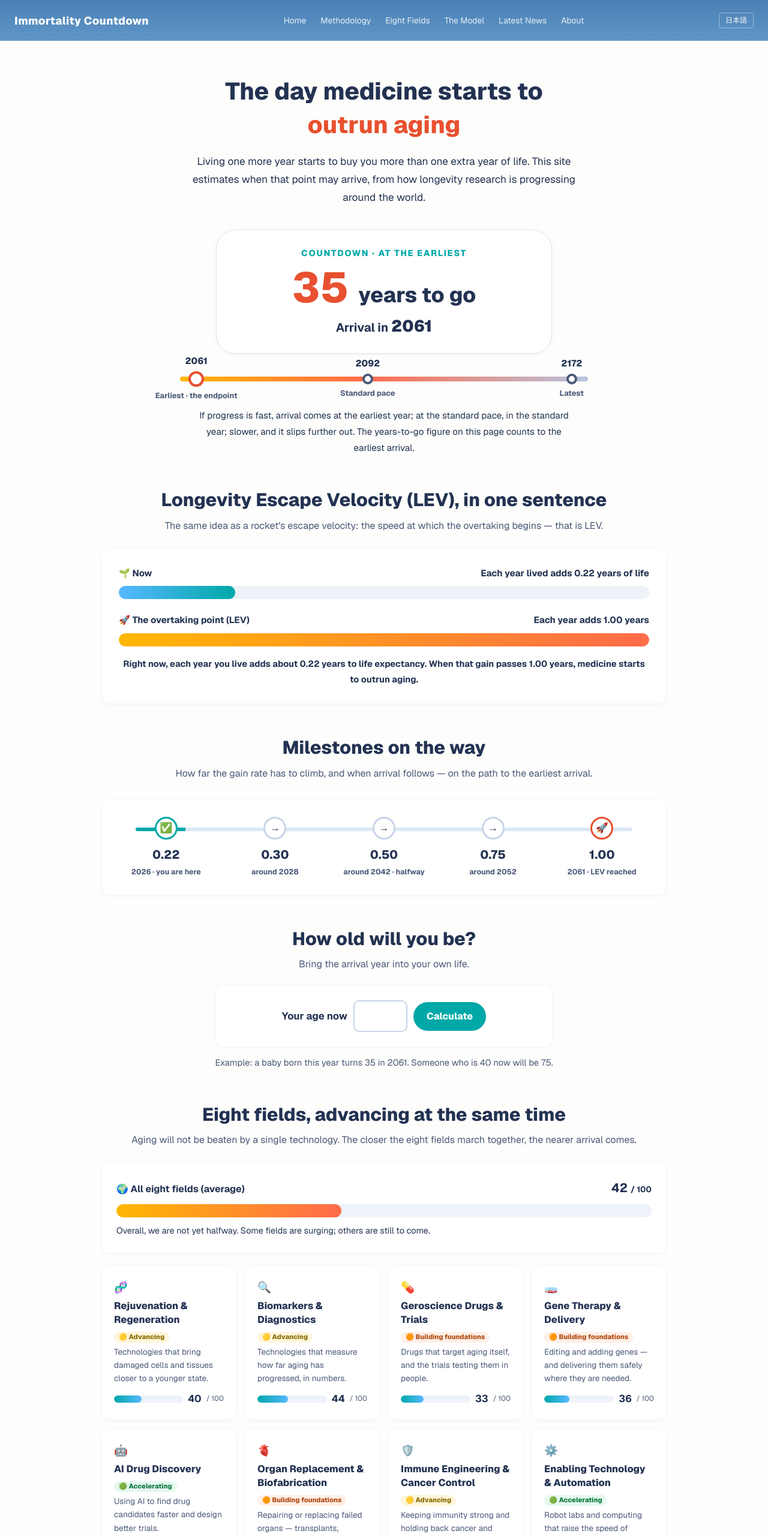
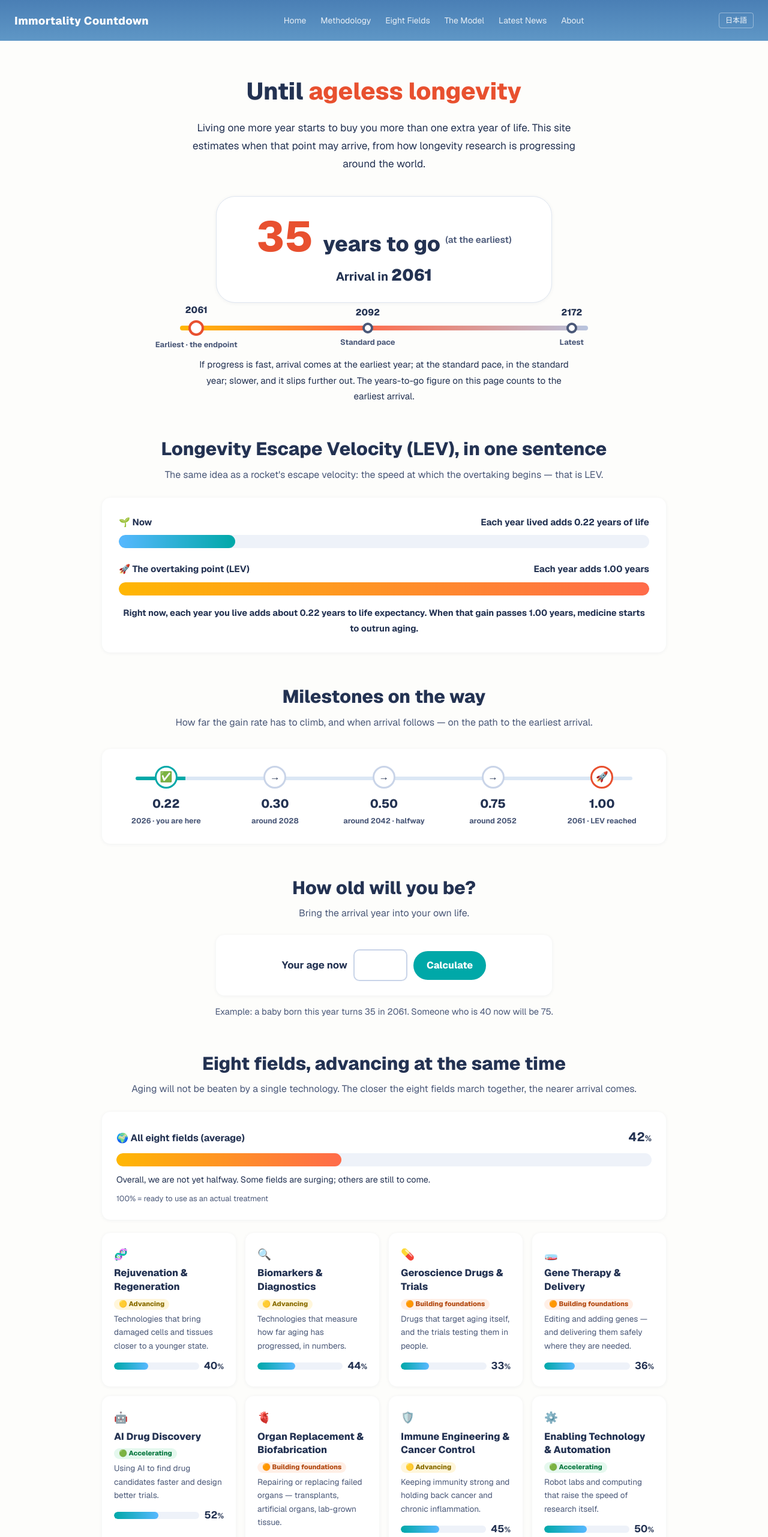
Before and after one commit to mikoshi092/immortality-countdown, a Next.js app: page / in a window 1280 px wide. Shown: the top 2563 px of the page at 60% size. Built offline with nearby package versions, Linux system fonts and the light colour scheme.

Commit message:
Hero: 'Until ageless longevity' headline, drop Countdown label, small earliest note

```diff
--- a/app/ja/page.tsx
+++ b/app/ja/page.tsx
@@ -18,7 +18,7 @@ import { listArticles } from "@/data/articles";
 import { countdown, heroEarlyYears } from "@/lib/countdown";
 import { FIELD_IDS, type FieldId } from "@/lib/fields";
 import { FIELD_LABELS_JA } from "@/lib/ja";
-import { getFieldModel, REGULATORY_READINESS } from "@/lib/model-snapshot";
+import { getFieldModel } from "@/lib/model-snapshot";
 import { FIELD_EMOJI, newsFaceArticles, toNewsRows } from "@/lib/news-rows";
 import { FOCUS_RING } from "@/lib/nav";
 import { SITE_NAME, SITE_URL } from "@/lib/site";
@@ -111,24 +111,22 @@ export default function JapaneseLandingPage() {
         {/* Hero */}
         <section className="pt-14 text-center">
           <h1 className="text-[clamp(1.7rem,5vw,2.5rem)] font-extrabold leading-[1.4]">
-            医療が、老化を
-            <br />
-            <span className="text-[#e8502f]">追い越し始める日</span>
+            不老長寿まで
           </h1>
           <p className="mx-auto mt-[18px] max-w-[640px] text-[clamp(0.98rem,2.8vw,1.08rem)]">
             1年生きるあいだに、寿命が1年以上延びるようになる——そんな地点の到来を、世界の長寿研究の進み方から見積もっています。
           </p>
 
           <div className="mx-auto mt-[38px] max-w-[560px] rounded-[32px] border border-[#dfe6f0] bg-white px-5 pb-[22px] pt-[26px] shadow-[0_1px_6px_rgba(35,50,82,0.06)]">
-            <div className="text-[0.9rem] font-extrabold tracking-[0.12em] text-[#00a8a8]">
-              カウントダウン・早ければ
-            </div>
-            <div className="mt-1 text-[clamp(2.8rem,9vw,4.4rem)] font-extrabold leading-[1.15]">
+            <div className="text-[clamp(2.8rem,9vw,4.4rem)] font-extrabold leading-[1.15]">
               あと{" "}
               <span className="text-[#e8502f]">
                 <CountUp target={heroEarlyYears} />
               </span>{" "}
               年
+              <span className="ml-2 align-middle text-[0.95rem] font-semibold text-[#4a5878]">
+                （早ければ）
+              </span>
             </div>
             <div className="text-[1.25rem] font-bold">
               <b className="text-[1.7rem]">{earlyYear}年</b> に到達
@@ -233,7 +231,8 @@ export default function JapaneseLandingPage() {
             <div className="flex flex-wrap items-baseline justify-between gap-2">
               <span className="font-bold">🌍 8分野全体の進み具合（平均）</span>
               <b className="text-[1.3rem]">
-                {averageScore} <span className="text-[0.85rem] font-bold">/ 100</span>
+                {averageScore}
+                <span className="text-[0.85rem] font-bold">%</span>
               </b>
             </div>
             <div className="mt-2 h-[22px] overflow-hidden rounded-full bg-[#eef2f9]">
@@ -245,6 +244,7 @@ export default function JapaneseLandingPage() {
             <p className="mt-[10px] text-[0.9rem]">
               全体はまだ半分に届いていません。伸びている分野と、これからの分野があります。
             </p>
+            <p className="mt-2 text-[0.8rem] text-[#4a5878]">100% = 治療として実際に使える状態</p>
           </div>
           <FieldCards fields={fieldCards} locale="ja" />
           <p className="mt-[14px] text-[0.8rem] text-[#4a5878]">
@@ -264,11 +264,7 @@ export default function JapaneseLandingPage() {
               人で試すことの安全性確認は、省くわけにはいきません。一方で、老化を治療の対象として扱う枠組みがまだ整っていないことや、更新の遅い手続きなど、科学とは別の理由の遅れもあります。この遅れは、人の手で取り除けるものです。
             </p>
             <p className="mt-4">
-              この「届けること」の準備は、いま{" "}
-              <span className="text-[2rem] font-extrabold leading-none text-[#e8502f]">
-                {REGULATORY_READINESS.score} / 100
-              </span>{" "}
-              です。
+              治療として届ける準備は、研究の進み具合に比べて、まだ入口の段階です。
             </p>
           </div>
         </section>
--- a/app/page.tsx
+++ b/app/page.tsx
@@ -17,7 +17,7 @@ import {
 import { listArticles } from "@/data/articles";
 import { countdown, heroEarlyYears } from "@/lib/countdown";
 import { FIELD_IDS, FIELD_LABELS, type FieldId } from "@/lib/fields";
-import { getFieldModel, REGULATORY_READINESS } from "@/lib/model-snapshot";
+import { getFieldModel } from "@/lib/model-snapshot";
 import { FIELD_EMOJI, newsFaceArticles, toNewsRows } from "@/lib/news-rows";
 import { FOCUS_RING } from "@/lib/nav";
 
@@ -101,9 +101,7 @@ export default function Home() {
         {/* Hero */}
         <section className="pt-14 text-center">
           <h1 className="text-[clamp(1.7rem,5vw,2.5rem)] font-extrabold leading-[1.4]">
-            The day medicine starts to
-            <br />
-            <span className="text-[#e8502f]">outrun aging</span>
+            Until <span className="text-[#e8502f]">ageless longevity</span>
           </h1>
           <p className="mx-auto mt-[18px] max-w-[640px] text-[clamp(0.98rem,2.8vw,1.08rem)]">
             Living one more year starts to buy you more than one extra year of life. This site
@@ -112,14 +110,14 @@ export default function Home() {
           </p>
 
           <div className="mx-auto mt-[38px] max-w-[560px] rounded-[32px] border border-[#dfe6f0] bg-white px-5 pb-[22px] pt-[26px] shadow-[0_1px_6px_rgba(35,50,82,0.06)]">
-            <div className="text-[0.9rem] font-extrabold tracking-[0.12em] text-[#00a8a8]">
-              COUNTDOWN · AT THE EARLIEST
-            </div>
-            <div className="mt-1 text-[clamp(2.8rem,9vw,4.4rem)] font-extrabold leading-[1.15]">
+            <div className="text-[clamp(2.8rem,9vw,4.4rem)] font-extrabold leading-[1.15]">
               <span className="text-[#e8502f]">
                 <CountUp target={heroEarlyYears} />
               </span>{" "}
               <span className="text-[clamp(1.4rem,4.5vw,2.2rem)]">years to go</span>
+              <span className="ml-2 align-middle text-[0.95rem] font-semibold text-[#4a5878]">
+                (at the earliest)
+              </span>
             </div>
             <div className="text-[1.25rem] font-bold">
               Arrival in <b className="text-[1.7rem]">{earlyYear}</b>
@@ -221,7 +219,8 @@ export default function Home() {
             <div className="flex flex-wrap items-baseline justify-between gap-2">
               <span className="font-bold">🌍 All eight fields (average)</span>
               <b className="text-[1.3rem]">
-                {averageScore} <span className="text-[0.85rem] font-bold">/ 100</span>
+                {averageScore}
+                <span className="text-[0.85rem] font-bold">%</span>
               </b>
             </div>
             <div className="mt-2 h-[22px] overflow-hidden rounded-full bg-[#eef2f9]">
@@ -232,6 +231,9 @@ export default function Home() {
             </div>
             <p className="mt-[10px] text-[0.9rem]">
               Overall, we are not yet halfway. Some fields are surging; others are still to come.
+            </p>
+            <p className="mt-2 text-[0.8rem] text-[#4a5878]">
+              100% = ready to use as an actual treatment
             </p>
           </div>
           <FieldCards fields={fieldCards} locale="en" />
@@ -257,11 +259,8 @@ export default function Home() {
               update. Those are delays people can remove.
             </p>
             <p className="mt-4">
-              That delivery readiness is currently{" "}
-              <span className="text-[2rem] font-extrabold leading-none text-[#e8502f]">
-                {REGULATORY_READINESS.score} / 100
-              </span>
-              .
+              Compared with how far the research has progressed, the readiness to deliver this as
+              a treatment is still at the starting stage.
             </p>
           </div>
         </section>
--- a/components/calm/Sections.tsx
+++ b/components/calm/Sections.tsx
@@ -188,8 +188,10 @@ export function FieldCards({ fields, locale }: { fields: FieldCardData[]; locale
                   style={{ width: `${field.score}%` }}
                 />
               </div>
-              <b className="text-[1.05rem]">{field.score}</b>
-              <span className="text-[0.75rem] text-[#4a5878]">/ 100</span>
+              <b className="text-[1.05rem]">
+                {field.score}
+                <span className="text-[0.8rem]">%</span>
+              </b>
             </div>
           </div>
         );
```
